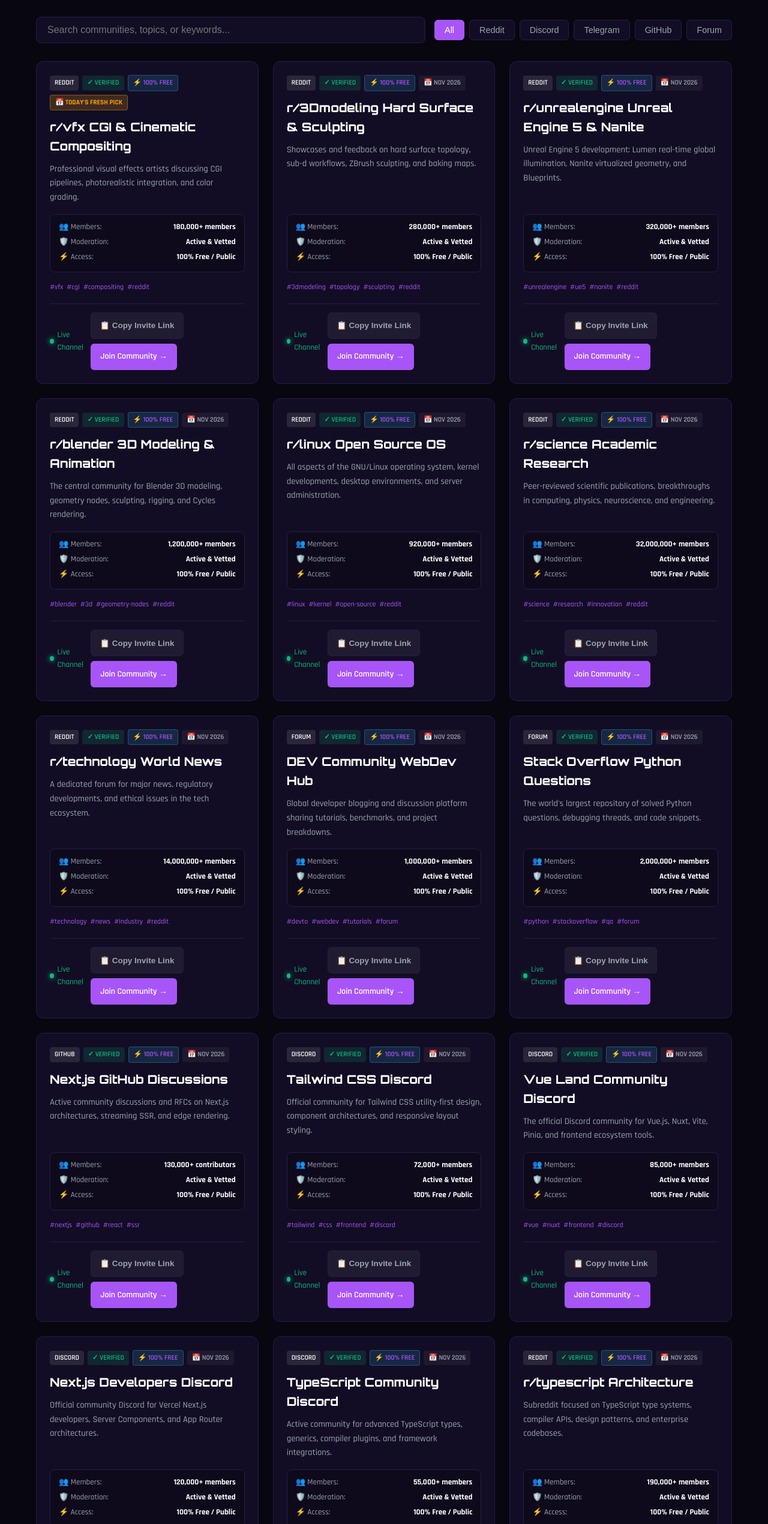
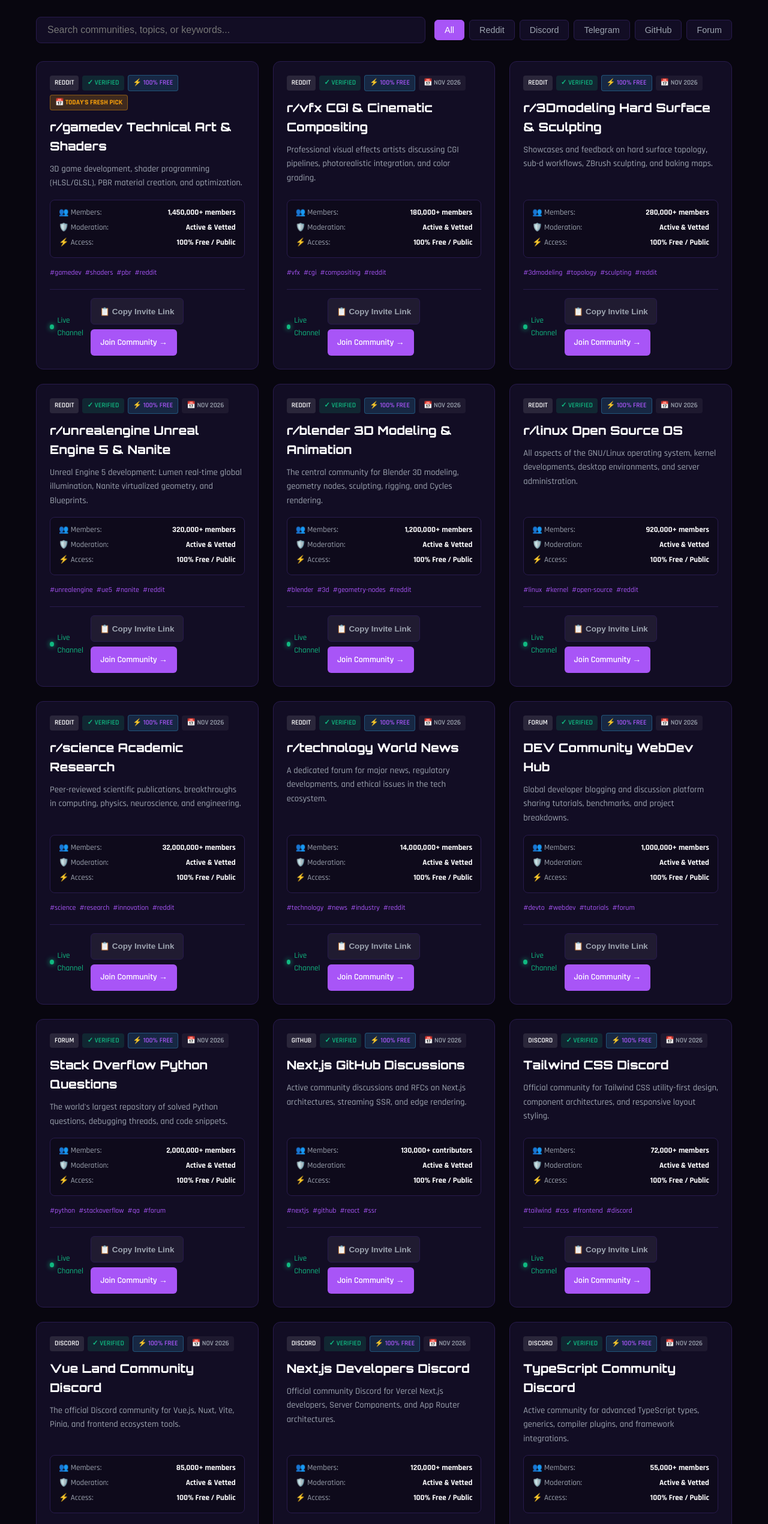
Before and after one commit to jibranpcccc/blender-3d-modeling-animation-hub, a plain HTML site: page index.html in a window 1280 px wide. Shown: the part 1079-3620 px from the top of the page at 60% size. Drawn offline with Linux system fonts and the light colour scheme.

Commit message:
feat(replenishment): fresh community links added - 2026-11-22 [skip ci]

```diff
--- a/feed.xml
+++ b/feed.xml
@@ -4,10 +4,17 @@
     <title>Blender 3D Modeling &amp; Animation Hub</title>
     <link>https://blender-3d-modeling-animation-hub.vercel.app/</link>
     <description>Verified community directory and updates.</description>
-    <lastBuildDate>Sat, 21 Nov 2026 07:58:23 GMT</lastBuildDate>
+    <lastBuildDate>Sun, 22 Nov 2026 09:12:06 GMT</lastBuildDate>
     <atom:link href="https://blender-3d-modeling-animation-hub.vercel.app/feed.xml" rel="self" type="application/rss+xml"/>
     <atom:link href="https://pubsubhubbub.appspot.com/" rel="hub"/>
-                                                                                                                                                                                                                                            <item>
+                                                                                                                                                                                                                                                <item>
+      <title>📅 Today's Fresh Pick: r/gamedev Technical Art &amp; Shaders (Reddit)</title>
+      <link>https://www.reddit.com/r/gamedev/</link>
+      <guid isPermaLink="false">https://jibranpcccc.github.io/blender-3d-modeling-animation-hub/#blender-3d-modeling-animation-hub-reddit-5-2026-11-22</guid>
+      <pubDate>Sun, 22 Nov 2026 09:12:06 GMT</pubDate>
+      <description>Newly verified community added to Blender 3D Modeling &amp; Animation Hub: 3D game development, shader programming (HLSL/GLSL), PBR material creation, and optimization.</description>
+    </item>
+<item>
       <title>📅 Today's Fresh Pick: r/vfx CGI &amp; Cinematic Compositing (Reddit)</title>
       <link>https://www.reddit.com/r/vfx/</link>
       <guid isPermaLink="false">https://jibranpcccc.github.io/blender-3d-modeling-animation-hub/#blender-3d-modeling-animation-hub-reddit-4-2026-11-21</guid>
@@ -175,12 +182,5 @@
       <pubDate>Fri, 23 Oct 2026 06:05:11 GMT</pubDate>
       <description>Newly verified community added to Blender 3D Modeling &amp; Animation Hub: All aspects of the GNU/Linux operating system, kernel developments, desktop environments, and server administration.</description>
     </item>
-<item>
-      <title>📅 Today's Fresh Pick: r/linux Open Source OS (Reddit)</title>
-      <link>https://www.reddit.com/r/linux/</link>
-      <guid isPermaLink="false">https://jibranpcccc.github.io/blender-3d-modeling-animation-hub/#blender-3d-modeling-animation-hub-reddit-20260929-1-2026-10-22</guid>
-      <pubDate>Thu, 22 Oct 2026 06:05:02 GMT</pubDate>
-      <description>Newly verified community added to Blender 3D Modeling &amp; Animation Hub: All aspects of the GNU/Linux operating system, kernel developments, desktop environments, and server administration.</description>
-    </item>
   </channel>
 </rss>
--- a/index.html
+++ b/index.html
@@ -148,142 +148,142 @@
           {
             "@type": "ListItem",
             "position": 1,
+            "name": "r/gamedev Technical Art & Shaders",
+            "description": "3D game development, shader programming (HLSL/GLSL), PBR material creation, and optimization.",
+            "url": "https://www.reddit.com/r/gamedev/"
+          },
+          {
+            "@type": "ListItem",
+            "position": 2,
             "name": "r/vfx CGI & Cinematic Compositing",
             "description": "Professional visual effects artists discussing CGI pipelines, photorealistic integration, and color grading.",
             "url": "https://www.reddit.com/r/vfx/"
           },
           {
             "@type": "ListItem",
-            "position": 2,
+            "position": 3,
             "name": "r/3Dmodeling Hard Surface & Sculpting",
             "description": "Showcases and feedback on hard surface topology, sub-d workflows, ZBrush sculpting, and baking maps.",
             "url": "https://www.reddit.com/r/3Dmodeling/"
           },
           {
             "@type": "ListItem",
-            "position": 3,
+            "position": 4,
             "name": "r/unrealengine Unreal Engine 5 & Nanite",
             "description": "Unreal Engine 5 development: Lumen real-time global illumination, Nanite virtualized geometry, and Blueprints.",
             "url": "https://www.reddit.com/r/unrealengine/"
           },
           {
             "@type": "ListItem",
-            "position": 4,
+            "position": 5,
             "name": "r/blender 3D Modeling & Animation",
             "description": "The central community for Blender 3D modeling, geometry nodes, sculpting, rigging, and Cycles rendering.",
             "url": "https://www.reddit.com/r/blender/"
           },
           {
             "@type": "ListItem",
-            "position": 5,
+            "position": 6,
             "name": "r/linux Open Source OS",
             "description": "All aspects of the GNU/Linux operating system, kernel developments, desktop environments, and server administration.",
             "url": "https://www.reddit.com/r/linux/"
           },
           {
             "@type": "ListItem",
-            "position": 6,
+            "position": 7,
             "name": "r/science Academic Research",
             "description": "Peer-reviewed scientific publications, breakthroughs in computing, physics, neuroscience, and engineering.",
             "url": "https://www.reddit.com/r/science/"
           },
           {
             "@type": "ListItem",
-            "position": 7,
+            "position": 8,
             "name": "r/technology World News",
             "description": "A dedicated forum for major news, regulatory developments, and ethical issues in the tech ecosystem.",
             "url": "https://www.reddit.com/r/technology/"
           },
           {
             "@type": "ListItem",
-            "position": 8,
+            "position": 9,
             "name": "DEV Community WebDev Hub",
             "description": "Global developer blogging and discussion platform sharing tutorials, benchmarks, and project breakdowns.",
             "url": "https://dev.to/t/webdev"
           },
           {
             "@type": "ListItem",
-            "position": 9,
+            "position": 10,
             "name": "Stack Overflow Python Questions",
             "description": "The world's largest repository of solved Python questions, debugging threads, and code snippets.",
             "url": "https://stackoverflow.com/questions/tagged/python"
           },
           {
             "@type": "ListItem",
-            "position": 10,
+            "position": 11,
             "name": "Next.js GitHub Discussions",
             "description": "Active community discussions and RFCs on Next.js architectures, streaming SSR, and edge rendering.",
             "url": "https://github.com/vercel/next.js/discussions"
           },
           {
             "@type": "ListItem",
-            "position": 11,
+            "position": 12,
             "name": "Tailwind CSS Discord",
             "description": "Official community for Tailwind CSS utility-first design, component architectures, and responsive layout styling.",
             "url": "https://discord.gg/tailwind"
           },
           {
             "@type": "ListItem",
-            "position": 12,
+            "position": 13,
             "name": "Vue Land Community Discord",
             "description": "The official Discord community for Vue.js, Nuxt, Vite, Pinia, and frontend ecosystem tools.",
             "url": "https://discord.gg/vue"
           },
           {
             "@type": "ListItem",
-            "position": 13,
+            "position": 14,
             "name": "Next.js Developers Discord",
             "description": "Official community Discord for Vercel Next.js developers, Server Components, and App Router architectures.",
             "url": "https://discord.gg/nextjs"
           },
           {
             "@type": "ListItem",
-            "position": 14,
+            "position": 15,
             "name": "TypeScript Community Discord",
             "description": "Active community for advanced TypeScript types, generics, compiler plugins, and framework integrations.",
             "url": "https://discord.gg/typescript"
           },
           {
             "@type": "ListItem",
-            "position": 15,
+            "position": 16,
             "name": "r/typescript Architecture",
             "description": "Subreddit focused on TypeScript type systems, compiler APIs, design patterns, and enterprise codebases.",
             "url": "https://www.reddit.com/r/typescript/"
           },
           {
             "@type": "ListItem",
-            "position": 16,
+            "position": 17,
             "name": "Go Language Official Discord",
             "description": "Real-time Go developers server offering technical support, library showcase, and distributed systems discussions.",
             "url": "https://discord.gg/golang"
           },
           {
             "@type": "ListItem",
-            "position": 17,
+            "position": 18,
             "name": "r/golang Backend Hub",
             "description": "Community for Go programmers covering microservices, concurrency patterns, standard library best practices, and tooling.",
             "url": "https://www.reddit.com/r/golang/"
           },
           {
             "@type": "ListItem",
-            "position": 18,
+            "position": 19,
             "name": "Reactiflux Discord Community",
             "description": "The largest community of React, React Native, and full-stack JavaScript developers on Discord.",
             "url": "https://discord.gg/reactiflux"
           },
           {
             "@type": "ListItem",
-            "position": 19,
+            "position": 20,
             "name": "r/javascript Global Hub",
             "description": "Discussions, releases, frameworks, and architecture patterns from across the JavaScript and ECMAScript ecosystem.",
             "url": "https://www.reddit.com/r/javascript/"
-          },
-          {
-            "@type": "ListItem",
-            "position": 20,
-            "name": "r/gamedev Technical Art & Shaders",
-            "description": "3D game development, shader programming (HLSL/GLSL), PBR material creation, and optimization.",
-            "url": "https://www.reddit.com/r/gamedev/"
           },
           {
             "@type": "ListItem",
@@ -617,12 +617,36 @@
         </div>
         <div id="vetted-communities" class="grid">
 
-        <div id="community-card-1" class="card" data-platform="reddit" data-category="vfx">
+        <div id="community-card-1" class="card" data-platform="reddit" data-category="game dev">
             <div class="card-header">
                 <span class="badge badge-platform">Reddit</span>
                 <span class="badge badge-verified">✓ Verified</span>
                 <span class="badge badge-free">⚡ 100% Free</span>
                 <span class="badge badge-date" style="background: rgba(245, 158, 11, 0.2); color: #f59e0b; border: 1px solid rgba(245, 158, 11, 0.4); font-weight: 700;">📅 Today's Fresh Pick</span>
+            </div>
+            <h3 class="card-title">r/gamedev Technical Art & Shaders</h3>
+            <p class="card-desc">3D game development, shader programming (HLSL/GLSL), PBR material creation, and optimization.</p>
+            <div class="spec-matrix">
+                <div class="spec-row"><span>👥 Members:</span> <strong>1,450,000+ members</strong></div>
+                <div class="spec-row"><span>🛡️ Moderation:</span> <strong>Active & Vetted</strong></div>
+                <div class="spec-row"><span>⚡ Access:</span> <strong>100% Free / Public</strong></div>
+            </div>
+            <div class="tags-row"><span class="tag">#gamedev</span><span class="tag">#shaders</span><span class="tag">#pbr</span><span class="tag">#reddit</span></div>
+            <div class="card-footer">
+                <span class="activity-pulse"><span class="pulse-dot"></span> Live Channel</span>
+                <div class="card-actions">
+                    <button class="btn-copy-invite" onclick="copyInviteLink(event, 'https://www.reddit.com/r/gamedev/')">📋 Copy Invite Link</button>
+                    <a href="https://www.reddit.com/r/gamedev/" target="_blank" rel="noopener noreferrer" class="btn-join">Join Community →</a>
+                </div>
+            </div>
+        </div>
+
+        <div id="community-card-2" class="card" data-platform="reddit" data-category="vfx">
+            <div class="card-header">
+                <span class="badge badge-platform">Reddit</span>
+                <span class="badge badge-verified">✓ Verified</span>
+                <span class="badge badge-free">⚡ 100% Free</span>
+                <span class="badge badge-date">📅 Nov 2026</span>
             </div>
             <h3 class="card-title">r/vfx CGI & Cinematic Compositing</h3>
             <p class="card-desc">Professional visual effects artists discussing CGI pipelines, photorealistic integration, and color grading.</p>
@@ -641,7 +665,7 @@
             </div>
         </div>
 
-        <div id="community-card-2" class="card" data-platform="reddit" data-category="3d modeling">
+        <div id="community-card-3" class="card" data-platform="reddit" data-category="3d modeling">
             <div class="card-header">
                 <span class="badge badge-platform">Reddit</span>
                 <span class="badge badge-verified">✓ Verified</span>
@@ -665,7 +689,7 @@
             </div>
         </div>
 
-        <div id="community-card-3" class="card" data-platform="reddit" data-category="unreal engine">
+        <div id="community-card-4" class="card" data-platform="reddit" data-category="unreal engine">
             <div class="card-header">
                 <span class="badge badge-platform">Reddit</span>
                 <span class="badge badge-verified">✓ Verified</span>
@@ -689,7 +713,7 @@
             </div>
         </div>
 
-        <div id="community-card-4" class="card" data-platform="reddit" data-category="blender">
+        <div id="community-card-5" class="card" data-platform="reddit" data-category="blender">
             <div class="card-header">
                 <span class="badge badge-platform">Reddit</span>
                 <span class="badge badge-verified">✓ Verified</span>
@@ -713,7 +737,7 @@
             </div>
         </div>
 
-        <div id="community-card-5" class="card" data-platform="reddit" data-category="linux & os">
+        <div id="community-card-6" class="card" data-platform="reddit" data-category="linux & os">
             <div class="card-header">
                 <span class="badge badge-platform">Reddit</span>
                 <span class="badge badge-verified">✓ Verified</span>
@@ -737,7 +761,7 @@
             </div>
         </div>
 
-        <div id="community-card-6" class="card" data-platform="reddit" data-category="science & innovation">
+        <div id="community-card-7" class="card" data-platform="reddit" data-category="science & innovation">
             <div class="card-header">
                 <span class="badge badge-platform">Reddit</span>
                 <span class="badge badge-verified">✓ Verified</span>
@@ -761,7 +785,7 @@
             </div>
         </div>
 
-        <div id="community-card-7" class="card" data-platform="reddit" data-category="tech news">
+        <div id="community-card-8" class="card" data-platform="reddit" data-category="tech news">
             <div class="card-header">
                 <span class="badge badge-platform">Reddit</span>
                 <span class="badge badge-verified">✓ Verified</span>
@@ -785,7 +809,7 @@
             </div>
         </div>
 
-        <div id="community-card-8" class="card" data-platform="forum" data-category="web development">
+        <div id="community-card-9" class="card" data-platform="forum" data-category="web development">
             <div class="card-header">
                 <span class="badge badge-platform">Forum</span>
                 <span class="badge badge-verified">✓ Verified</span>
@@ -809,7 +833,7 @@
             </div>
         </div>
 
-        <div id="community-card-9" class="card" data-platform="forum" data-category="python development">
+        <div id="community-card-10" class="card" data-platform="forum" data-category="python development">
             <div class="card-header">
                 <span class="badge badge-platform">Forum</span>
                 <span class="badge badge-verified">✓ Verified</span>
@@ -833,7 +857,7 @@
             </div>
         </div>
 
-        <div id="community-card-10" class="card" data-platform="github" data-category="frontend engineering">
+        <div id="community-card-11" class="card" data-platform="github" data-category="frontend engineering">
             <div class="card-header">
                 <span class="badge badge-platform">GitHub</span>
                 <span class="badge badge-verified">✓ Verified</span>
@@ -857,7 +881,7 @@
             </div>
         </div>
 
-        <div id="community-card-11" class="card" data-platform="discord" data-category="frontend engineering">
+        <div id="community-card-12" class="card" data-platform="discord" data-category="frontend engineering">
             <div class="card-header">
                 <span class="badge badge-platform">Discord</span>
                 <span class="badge badge-verified">✓ Verified</span>
@@ -881,7 +905,7 @@
             </div>
         </div>
 
-        <div id="community-card-12" class="card" data-platform="discord" data-category="frontend engineering">
+        <div id="community-card-13" class="card" data-platform="discord" data-category="frontend engineering">
             <div class="card-header">
                 <span class="badge badge-platform">Discord</span>
                 <span class="badge badge-verified">✓ Verified</span>
@@ -905,7 +929,7 @@
             </div>
         </div>
 
-        <div id="community-card-13" class="card" data-platform="discord" data-category="frontend engineering">
+        <div id="community-card-14" class="card" data-platform="discord" data-category="frontend engineering">
             <div class="card-header">
                 <span class="badge badge-platform">Discord</span>
                 <span class="badge badge-verified">✓ Verified</span>
@@ -929,7 +953,7 @@
             </div>
         </div>
 
-        <div id="community-card-14" class="card" data-platform="discord" data-category="web development">
+        <div id="community-card-15" class="card" data-platform="discord" data-category="web development">
             <div class="card-header">
                 <span class="badge badge-platform">Discord</span>
                 <span class="badge badge-verified">✓ Verified</span>
@@ -953,7 +977,7 @@
             </div>
         </div>
 
-        <div id="community-card-15" class="card" data-platform="reddit" data-category="web development">
+        <div id="community-card-16" class="card" data-platform="reddit" data-category="web development">
             <div class="card-header">
                 <span class="badge badge-platform">Reddit</span>
                 <span class="badge badge-verified">✓ Verified</span>
@@ -977,7 +1001,7 @@
             </div>
         </div>
 
-        <div id="community-card-16" class="card" data-platform="discord" data-category="backend engineering">
+        <div id="community-card-17" class="card" data-platform="discord" data-category="backend engineering">
             <div class="card-header">
                 <span class="badge badge-platform">Discord</span>
                 <span class="badge badge-verified">✓ Verified</span>
@@ -1001,7 +1025,7 @@
             </div>
         </div>
 
-        <div id="community-card-17" class="card" data-platform="reddit" data-category="backend engineering">
+        <div id="community-card-18" class="card" data-platform="reddit" data-category="backend engineering">
             <div class="card-header">
                 <span class="badge badge-platform">Reddit</span>
                 <span class="badge badge-verified">✓ Verified</span>
@@ -1025,7 +1049,7 @@
             </div>
         </div>
 
-        <div id="community-card-18" class="card" data-platform="discord" data-category="frontend engineering">
+        <div id="community-card-19" class="card" data-platform="discord" data-category="frontend engineering">
             <div class="card-header">
                 <span class="badge badge-platform">Discord</span>
                 <span class="badge badge-verified">✓ Verified</span>
@@ -1049,7 +1073,7 @@
             </div>
         </div>
 
-        <div id="community-card-19" class="card" data-platform="reddit" data-category="web development">
+        <div id="community-card-20" class="card" data-platform="reddit" data-category="web development">
             <div class="card-header">
                 <span class="badge badge-platform">Reddit</span>
                 <span class="badge badge-verified">✓ Verified</span>
@@ -1069,30 +1093,6 @@
                 <div class="card-actions">
                     <button class="btn-copy-invite" onclick="copyInviteLink(event, 'https://www.reddit.com/r/javascript/')">📋 Copy Invite Link</button>
                     <a href="https://www.reddit.com/r/javascript/" target="_blank" rel="noopener noreferrer" class="btn-join">Join Community →</a>
-                </div>
-            </div>
-        </div>
-
-        <div id="community-card-20" class="card" data-platform="reddit" data-category="game dev">
-            <div class="card-header">
-                <span class="badge badge-platform">Reddit</span>
-                <span class="badge badge-verified">✓ Verified</span>
-                <span class="badge badge-free">⚡ 100% Free</span>
-                <span class="badge badge-date">📅 Nov 2026</span>
-            </div>
-            <h3 class="card-title">r/gamedev Technical Art & Shaders</h3>
-            <p class="card-desc">3D game development, shader programming (HLSL/GLSL), PBR material creation, and optimization.</p>
-            <div class="spec-matrix">
-                <div class="spec-row"><span>👥 Members:</span> <strong>1,450,000+ members</strong></div>
-                <div class="spec-row"><span>🛡️ Moderation:</span> <strong>Active & Vetted</strong></div>
-                <div class="spec-row"><span>⚡ Access:</span> <strong>100% Free / Public</strong></div>
-            </div>
-            <div class="tags-row"><span class="tag">#gamedev</span><span class="tag">#shaders</span><span class="tag">#pbr</span><span class="tag">#reddit</span></div>
-            <div class="card-footer">
-                <span class="activity-pulse"><span class="pulse-dot"></span> Live Channel</span>
-                <div class="card-actions">
-                    <button class="btn-copy-invite" onclick="copyInviteLink(event, 'https://www.reddit.com/r/gamedev/')">📋 Copy Invite Link</button>
-                    <a href="https://www.reddit.com/r/gamedev/" target="_blank" rel="noopener noreferrer" class="btn-join">Join Community →</a>
                 </div>
             </div>
         </div>
```
Also changed, not shown: data/groups.json (+20 -19 lines).
